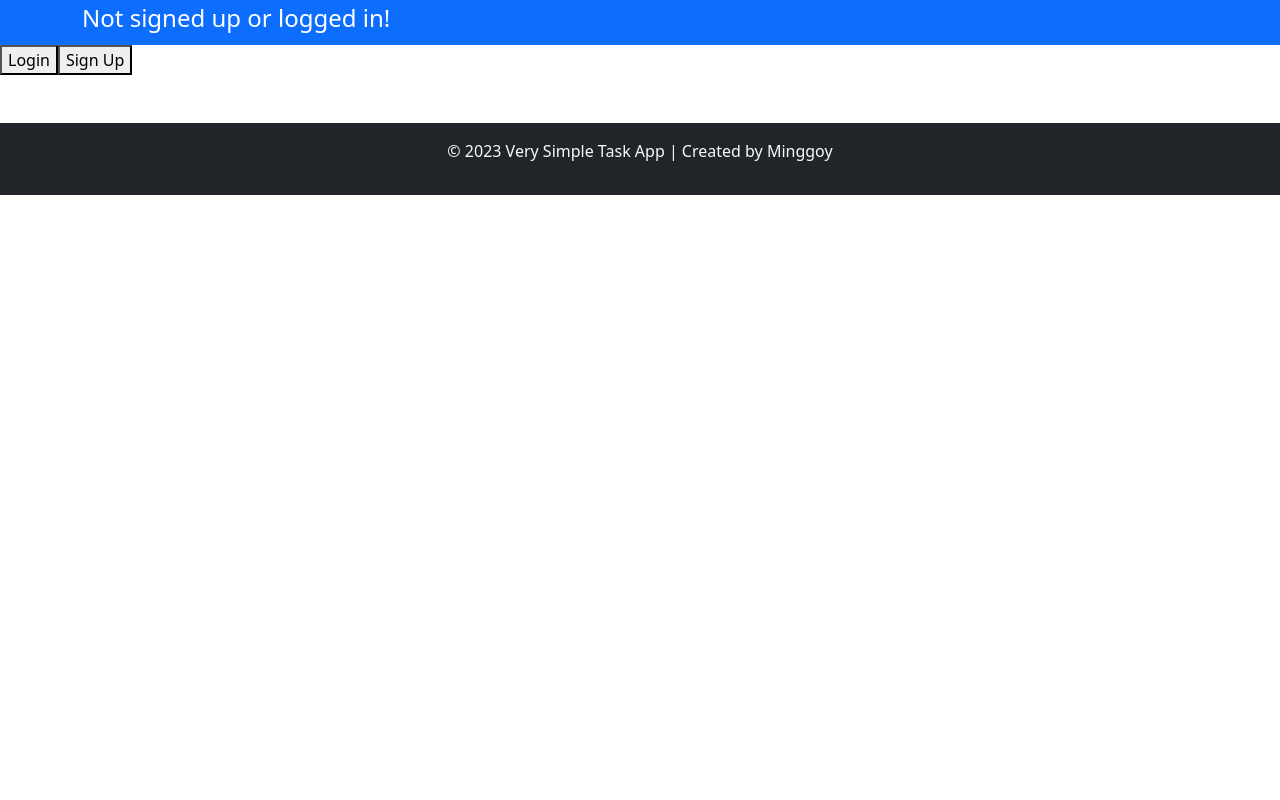
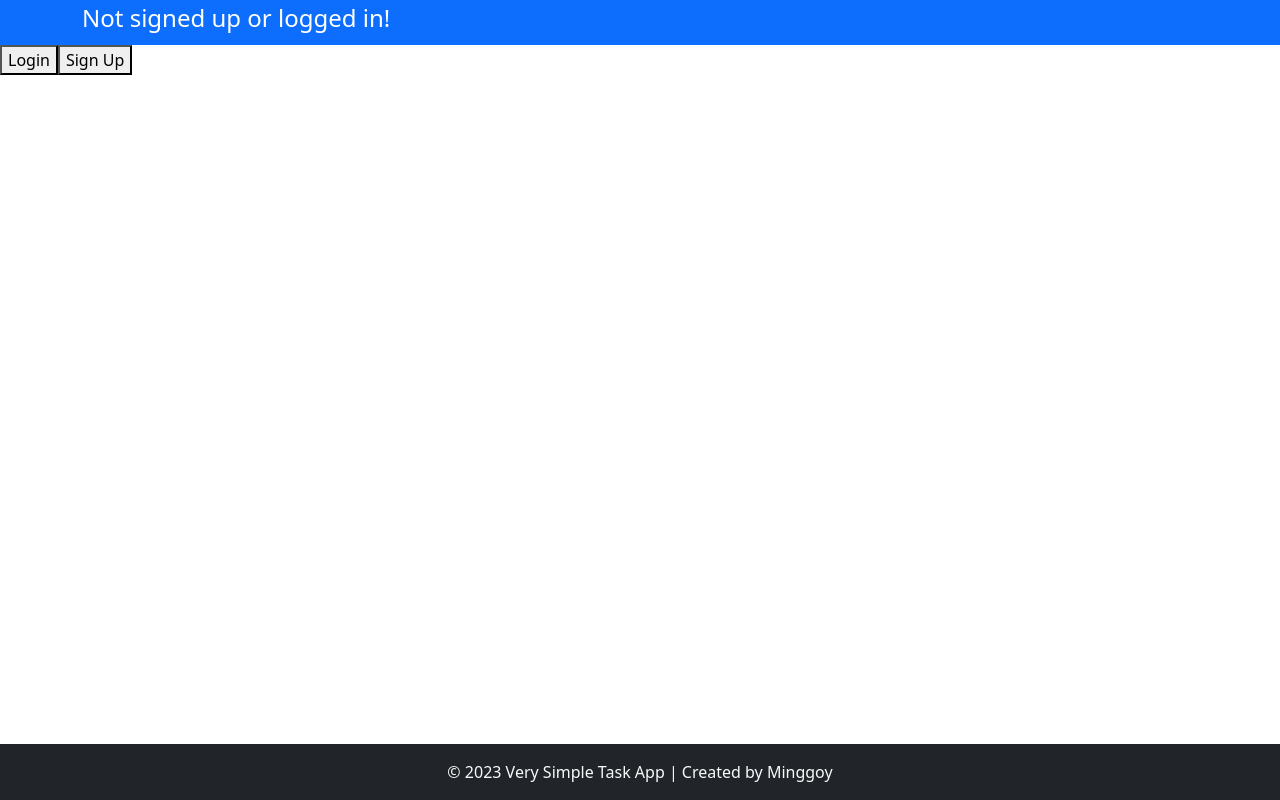
Before and after one commit to jerkboy000/verysimple_tasklist, a React (Vite) app in the folder client/: page / in a window 1280 px wide. Built offline with nearby package versions, Linux system fonts and the light colour scheme.

Commit message:
CLIENT: Adjusted the footer to stick to the bottom even when the content is small.

```diff
--- a/client/src/App.jsx
+++ b/client/src/App.jsx
@@ -17,8 +17,9 @@ function App() {
   return (
     <ApolloProvider client={client}>
       <Router>
+        <div className="d-flex flex-column" style={{ minHeight: '100vh' }}>
           <Header />
-        <div className="content-wrapper">
+          <div className="flex-grow-1">
             <Routes>
               <Route path="/" element={<HomePage />} />
               <Route path="/signup" element={<SignUpForm />} />
@@ -29,6 +30,7 @@ function App() {
             </Routes>
           </div>
           <Footer />
+        </div>
       </Router>
     </ApolloProvider>
   );
--- a/client/src/components/Footer.jsx
+++ b/client/src/components/Footer.jsx
@@ -5,9 +5,11 @@ const Footer = () => {
 
   return (
     <footer className="mt-5 py-3 bg-dark text-light text-center">
-      <p>
-        &copy; {currentYear} Very Simple Task App | Created by Minggoy
-      </p>
+      <div className="container">
+        <p className="mb-0">
+          &copy; {currentYear} Very Simple Task App | Created by Minggoy
+        </p>
+      </div>
     </footer>
   );
 };
```
Lines whose indentation alone changed are shown as unchanged.
